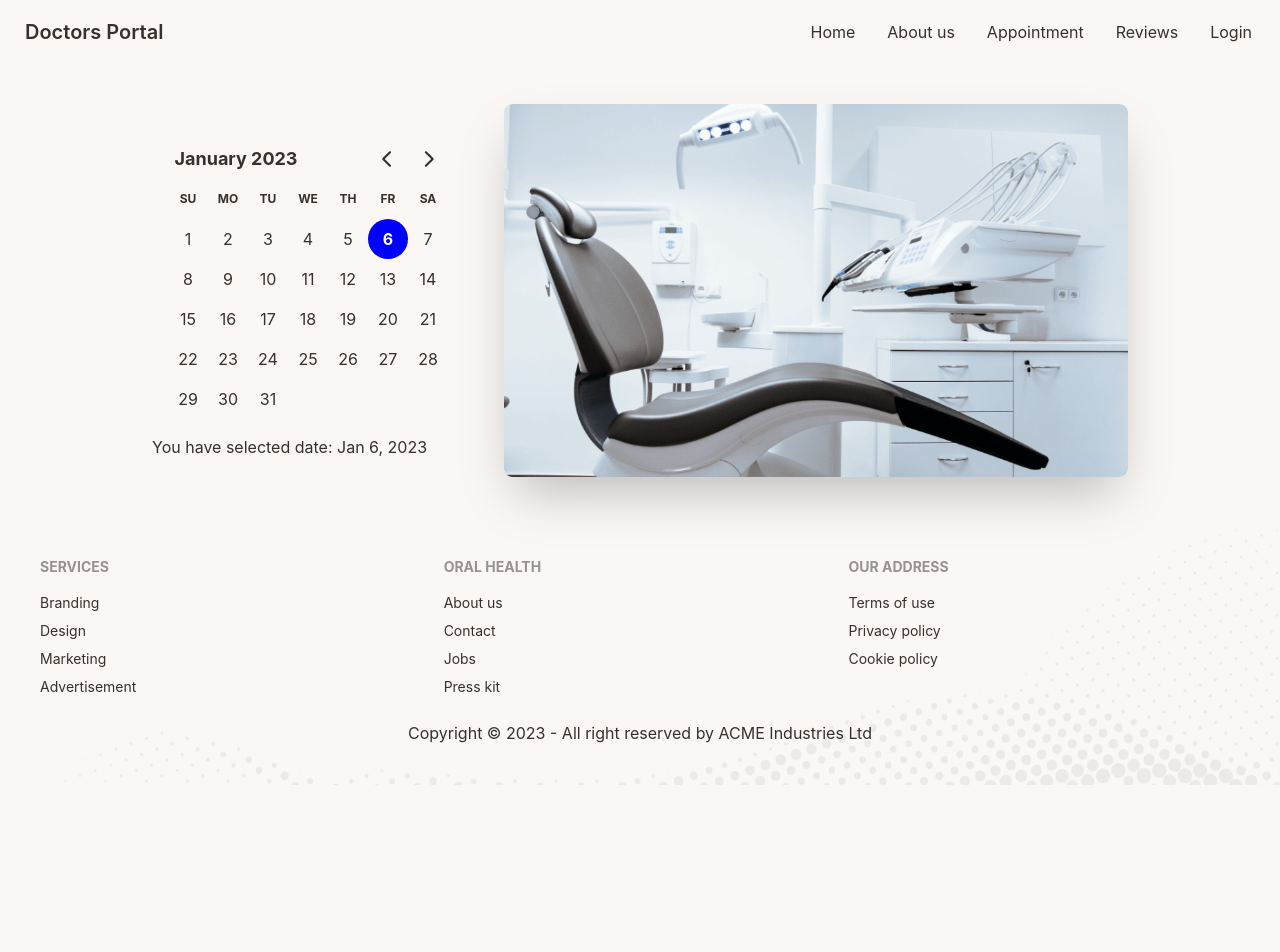
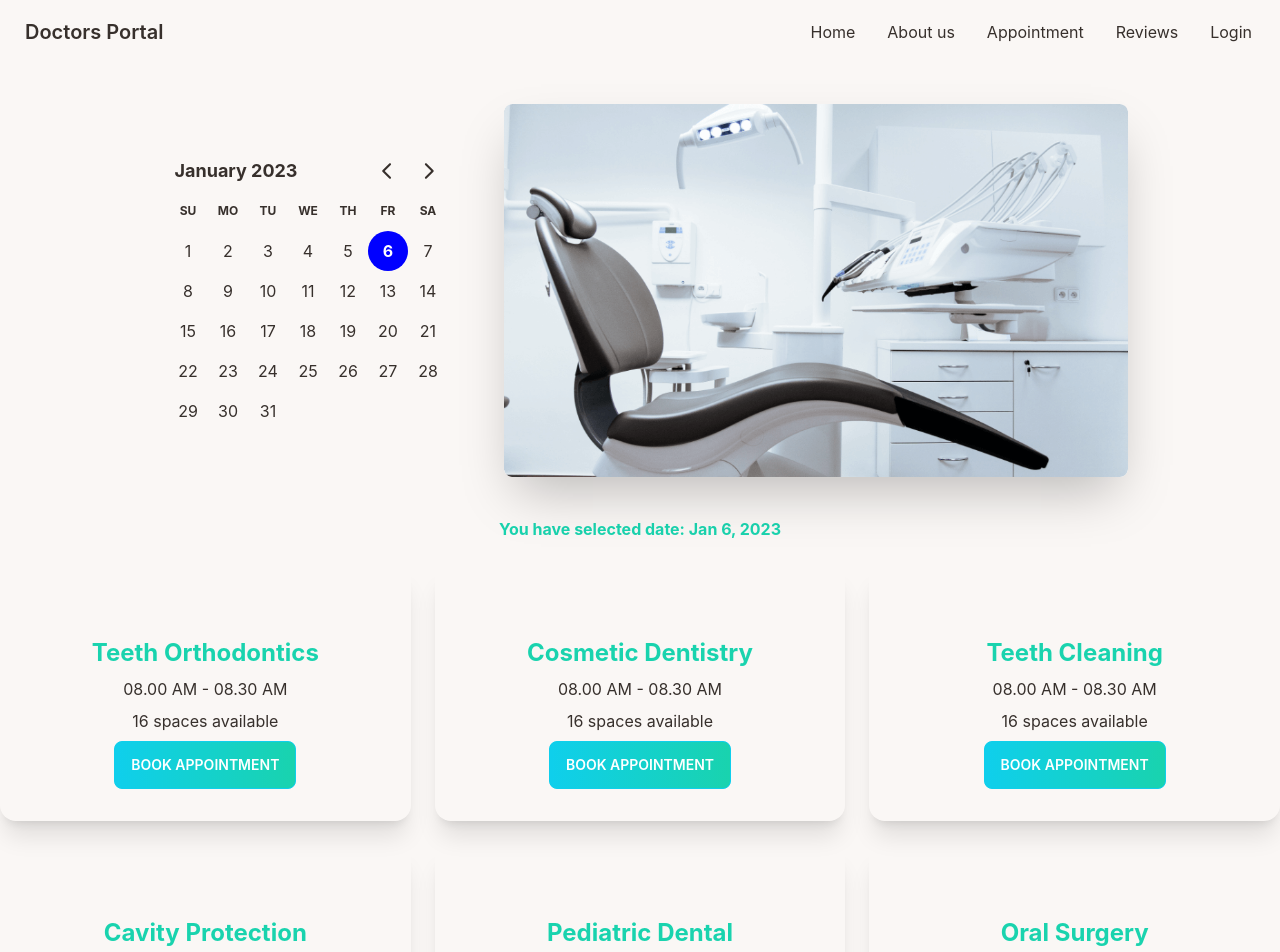
Before and after one commit to anwarul32/doctor-portal-client, a React (Create React App) app: page /appointment in a window 1280 px wide. Shown: the top 952 px of the page. Before the commit the page ends 800 px from the top, so only its background shows below. Built offline with nearby package versions, Linux system fonts and the light colour scheme.

Commit message:
added appointment options

```diff
--- /dev/null
+++ b/public/appointmentOptions.json
@@ -0,0 +1,118 @@
+[
+    {
+      "_id": 1,
+      "name": "Teeth Orthodontics",
+      "slots": [
+        "08.00 AM - 08.30 AM",
+        "08.30 AM - 09.00 AM",
+        "09.00 AM - 9.30 AM",
+        "09.30 AM - 10.00 AM",
+        "10.00 AM - 10.30 AM",
+        "10.30 AM - 11.00 AM",
+        "11.00 AM - 11.30 AM",
+        "11.30 AM - 12.00 AM",
+        "1.00 PM - 1.30 PM",
+        "1.30 PM - 2.00 PM",
+        "2.00 PM - 2.30 PM",
+        "2.30 PM - 3.00 PM",
+        "3.00 PM - 3.30 PM",
+        "3.30 PM - 4.00 PM",
+        "4.00 PM - 4.30 PM",
+        "4.30 PM - 5.00 PM"
+      ]
+    },
+    {
+      "_id": 2,
+      "name": "Cosmetic Dentistry",
+      "slots": [
+        "08.00 AM - 08.30 AM",
+        "08.30 AM - 09.00 AM",
+        "09.00 AM - 9.30 AM",
+        "09.30 AM - 10.00 AM",
+        "10.00 AM - 10.30 AM",
+        "10.30 AM - 11.00 AM",
+        "11.00 AM - 11.30 AM",
+        "11.30 AM - 12.00 AM",
+        "1.00 PM - 1.30 PM",
+        "1.30 PM - 2.00 PM",
+        "2.00 PM - 2.30 PM",
+        "2.30 PM - 3.00 PM",
+        "3.00 PM - 3.30 PM",
+        "3.30 PM - 4.00 PM",
+        "4.00 PM - 4.30 PM",
+        "4.30 PM - 5.00 PM"
+      ]
+    },
+    {
+      "_id": 3,
+      "name": "Teeth Cleaning",
+      "slots": [
+        "08.00 AM - 08.30 AM",
+        "08.30 AM - 09.00 AM",
+        "09.00 AM - 9.30 AM",
+        "09.30 AM - 10.00 AM",
+        "10.00 AM - 10.30 AM",
+        "10.30 AM - 11.00 AM",
+        "11.00 AM - 11.30 AM",
+        "11.30 AM - 12.00 AM",
+        "1.00 PM - 1.30 PM",
+        "1.30 PM - 2.00 PM",
+        "2.00 PM - 2.30 PM",
+        "2.30 PM - 3.00 PM",
+        "3.00 PM - 3.30 PM",
+        "3.30 PM - 4.00 PM",
+        "4.00 PM - 4.30 PM",
+        "4.30 PM - 5.00 PM"
+      ]
+    },
+    {
+      "_id": 4,
+      "name": "Cavity Protection",
+      "slots": [
+        "08.00 AM - 08.30 AM",
+        "08.30 AM - 09.00 AM",
+        "09.00 AM - 9.30 AM",
+        "09.30 AM - 10.00 AM",
+        "10.00 AM - 10.30 AM",
+        "10.30 AM - 11.00 AM",
+        "11.00 AM - 11.30 AM",
+        "11.30 AM - 12.00 AM",
+        "1.00 PM - 1.30 PM",
+        "1.30 PM - 2.00 PM",
+        "2.00 PM - 2.30 PM",
+        "2.30 PM - 3.00 PM",
+        "3.00 PM - 3.30 PM",
+        "3.30 PM - 4.00 PM",
+        "4.00 PM - 4.30 PM",
+        "4.30 PM - 5.00 PM"
+      ]
+    },
+    {
+      "_id": 5,
+      "name": "Pediatric Dental",
+      "slots": [
+      ]
+    },
+    {
+      "_id": 6,
+      "name": "Oral Surgery",
+      "slots": [
+        "08.00 AM - 08.30 AM",
+        "08.30 AM - 09.00 AM",
+        "09.00 AM - 9.30 AM",
+        "09.30 AM - 10.00 AM",
+        "10.00 AM - 10.30 AM",
+        "10.30 AM - 11.00 AM",
+        "11.00 AM - 11.30 AM",
+        "11.30 AM - 12.00 AM",
+        "1.00 PM - 1.30 PM",
+        "1.30 PM - 2.00 PM",
+        "2.00 PM - 2.30 PM",
+        "2.30 PM - 3.00 PM",
+        "3.00 PM - 3.30 PM",
+        "3.30 PM - 4.00 PM",
+        "4.00 PM - 4.30 PM",
+        "4.30 PM - 5.00 PM"
+      ]
+    }
+  ]
--- a/src/Pages/Appointment/Appointment/Appointment.js
+++ b/src/Pages/Appointment/Appointment/Appointment.js
@@ -1,11 +1,18 @@
-import React from 'react';
+import React, { useState } from 'react';
 import AppointmentBanner from '../AppointmentBanner/AppointmentBanner';
+import AvailableAppointment from '../AvailableAppointment/AvailableAppointment';
 
 const Appointment = () => {
+    const [ selectedDate, setSelectedDate ] = useState( new Date() );
     return (
         <div>
-            <AppointmentBanner></AppointmentBanner>
-
+            <AppointmentBanner
+                selectedDate={selectedDate}
+                setSelectedDate={setSelectedDate}
+            ></AppointmentBanner>
+            <AvailableAppointment
+                selectedDate={selectedDate}
+            ></AvailableAppointment>
         </div>
     );
 };
--- a/src/Pages/Appointment/AppointmentBanner/AppointmentBanner.js
+++ b/src/Pages/Appointment/AppointmentBanner/AppointmentBanner.js
@@ -1,10 +1,8 @@
-import { format } from 'date-fns';
 import { DayPicker } from 'react-day-picker';
-import React, { useState } from 'react';
 import chair from '../../../assets/images/chair.png';
 
-const AppointmentBanner = () => {
-    const [ selectedDate, setSelectedDate ] = useState( new Date() );
+const AppointmentBanner = ({selectedDate, setSelectedDate}) => {
+
     return (
         <header className='my-6'>
             <div className="hero ">
@@ -16,7 +14,7 @@
                         selected={selectedDate}
                         onSelect={setSelectedDate}
                         ></DayPicker>
-                        <p>You have selected date: {format(selectedDate,'PP')}</p>
+
                     </div>
                 </div>
             </div>
--- /dev/null
+++ b/src/Pages/Appointment/AvailableAppointment/AppointmentOption.js
@@ -0,0 +1,20 @@
+import React from 'react';
+import PrimaryButton from '../../../components/PrimaryButton/PrimaryButton';
+
+const AppointmentOption = ({ appointmentOption }) => {
+    const { name, slots } = appointmentOption;
+    return (
+        <div className="card shadow-xl">
+            <div className="card-body items-center mt-10">
+                <h2 className="card-title text-2xl font-bold text-secondary ">{name}</h2>
+                <p>{slots.length > 0 ? slots[0] : 'Try Another day'}</p>
+                <p>{slots.length } {slots.length > 1 ? 'spaces' : 'space'} available</p>
+                <div className="card-actions">
+                    <PrimaryButton>Book Appointment</PrimaryButton>
+                </div>
+            </div>
+        </div>
+    );
+};
+
+export default AppointmentOption;
--- /dev/null
+++ b/src/Pages/Appointment/AvailableAppointment/AvailableAppointment.js
@@ -0,0 +1,29 @@
+import { format } from 'date-fns';
+import React, { useEffect, useState } from 'react';
+import AppointmentOption from './AppointmentOption';
+
+const AvailableAppointment = ({ selectedDate }) => {
+    const [appointmentOptions, setAppointmentOptions] = useState([]);
+
+    useEffect(() => {
+        fetch('appointmentOPtions.json')
+            .then(res => res.json())
+            .then(data => setAppointmentOptions(data))
+    }, [])
+
+    return (
+        <section className='my-1o'>
+            <p className='text-center text-secondary font-bold'>You have selected date: {format(selectedDate, 'PP')}</p>
+            <div className="grid gap-6 grid-cols-1 md:grid-cols-2 lg:grid-cols-3 mt-6">
+                {
+                    appointmentOptions.map(option => <AppointmentOption
+                        key={option._id}
+                        appointmentOption={option}
+                    ></AppointmentOption>)
+                }
+            </div>
+        </section>
+    );
+};
+
+export default AvailableAppointment;
```
